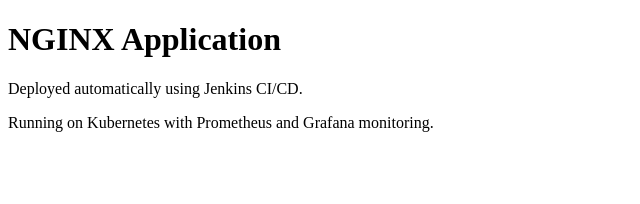
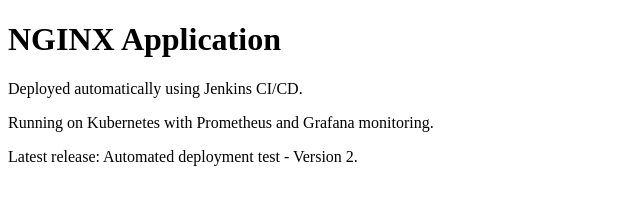
Before and after one commit to thelonehunter-1/devops-learning, a plain HTML site: page index.html in a window 1280 px wide. Shown: the whole page, without its empty margins (0-640 px from the left). Drawn offline with Linux system fonts and the light colour scheme.

Commit message:
Update application to version 2 and fix Jenkins RBAC

```diff
--- a/index.html
+++ b/index.html
@@ -7,5 +7,6 @@
     <h1>NGINX Application</h1>
     <p>Deployed automatically using Jenkins CI/CD.</p>
     <p>Running on Kubernetes with Prometheus and Grafana monitoring.</p>
+    <p>Latest release: Automated deployment test - Version 2.</p>
 </body>
 </html>
```
Also changed, not shown: 1 other file.
